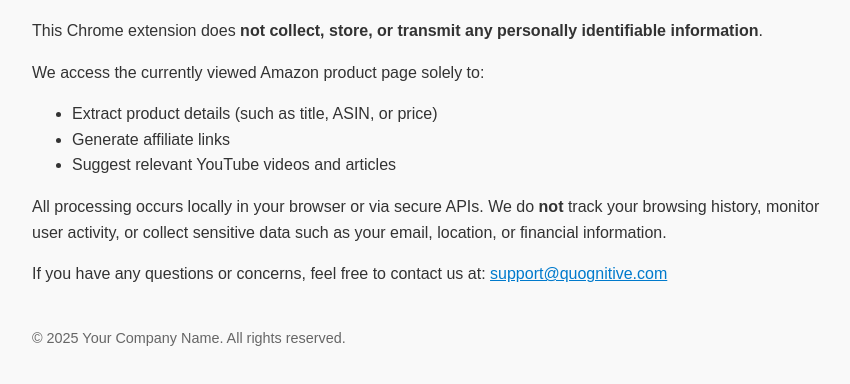
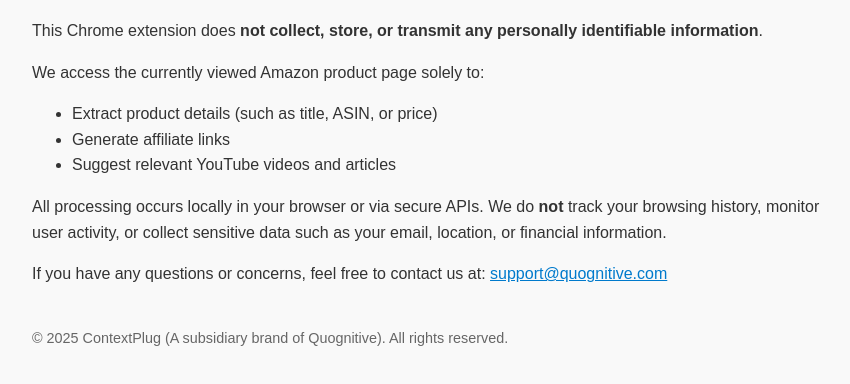
Before and after one commit to Quognitive/context-plug-privacy, a plain HTML site: page index.html in a window 1280 px wide. Shown: the part 156-540 px from the top of the page, without its empty margins (208-1058 px from the left). Drawn offline with Linux system fonts and the light colour scheme.

Commit message:
Update index.html

```diff
--- a/index.html
+++ b/index.html
@@ -47,7 +47,7 @@
   </p>
 
   <footer>
-    &copy; 2025 Your Company Name. All rights reserved.
+    &copy; 2025 ContextPlug (A subsidiary brand of Quognitive). All rights reserved.
   </footer>
 
 </body>
```
